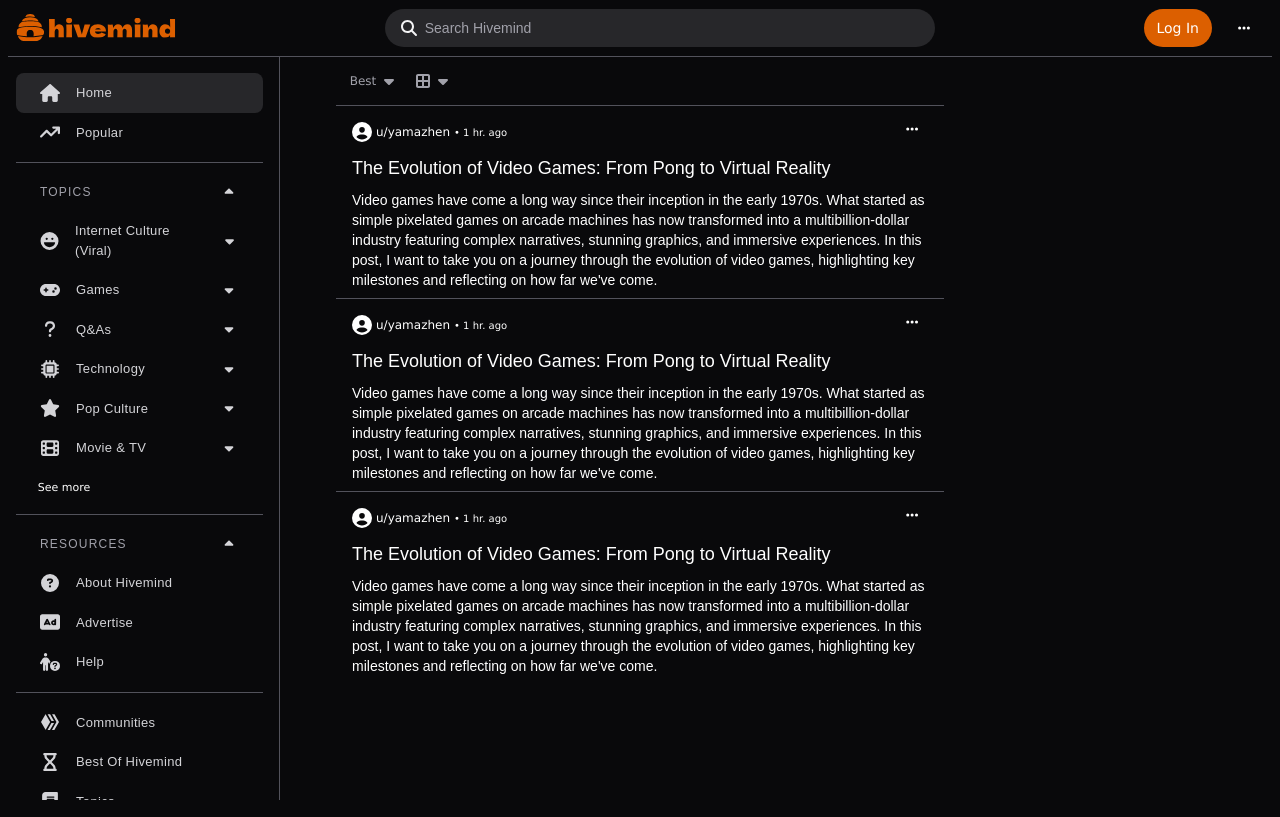
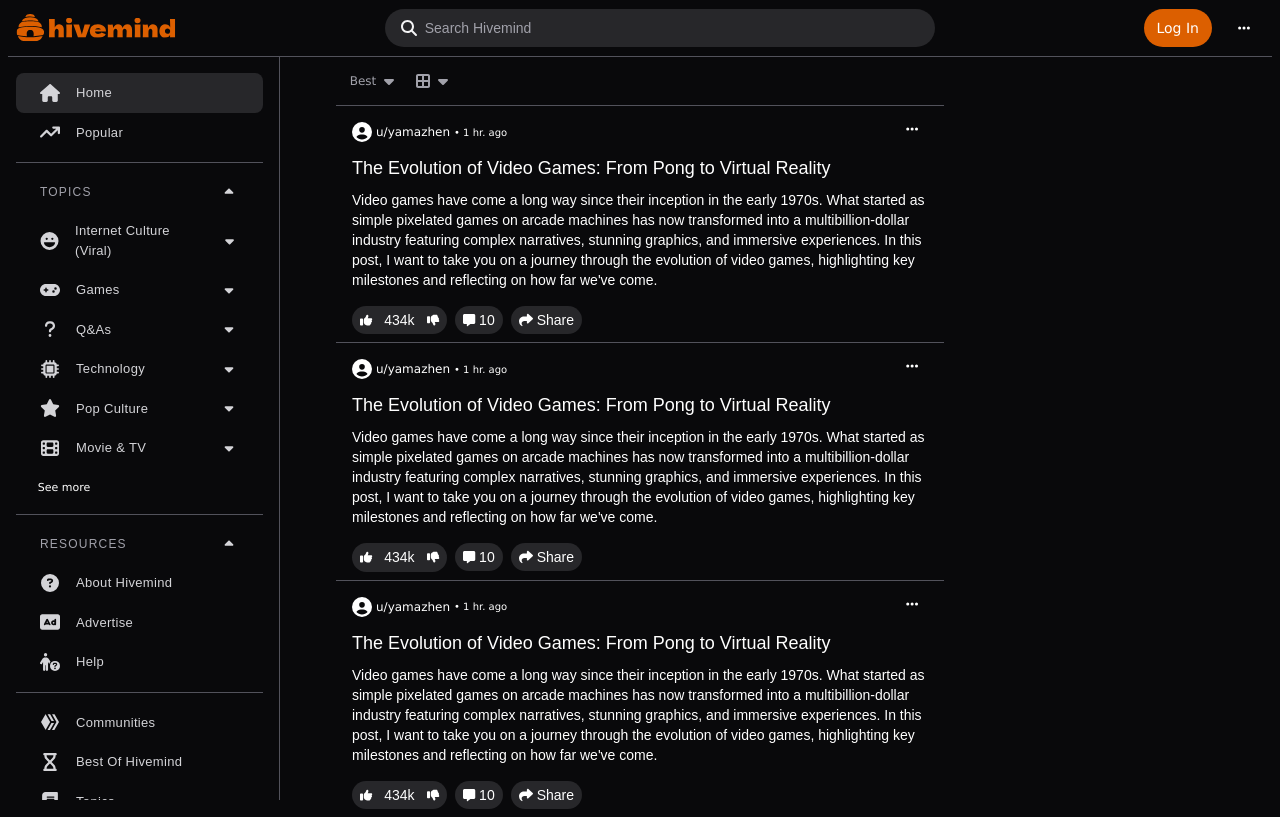
Before and after one commit to yamazhen/hivemind, a React (Vite) app in the folder client/: page / in a window 1280 px wide. Built offline with nearby package versions, Linux system fonts and the light colour scheme.

Commit message:
+Comment interaction

```diff
--- a/client/src/components/Post.tsx
+++ b/client/src/components/Post.tsx
@@ -1,4 +1,4 @@
-import { faEllipsis, faUserCircle } from "@fortawesome/free-solid-svg-icons";
+import { faEllipsis, faMessage, faShare, faThumbsDown, faThumbsUp, faUserCircle } from "@fortawesome/free-solid-svg-icons";
 import { FontAwesomeIcon } from "@fortawesome/react-fontawesome";
 
 const Post = () => {
@@ -12,12 +12,41 @@ const Post = () => {
           <p className="text-[10px] font-extralight">• 1 hr. ago</p>
         </div>
         <div>
-          <FontAwesomeIcon icon={faEllipsis} size="sm" className="py-2 px-2.5 rounded-full hover:bg-zinc-800"/>
+          <FontAwesomeIcon
+            icon={faEllipsis}
+            size="sm"
+            className="py-2 px-2.5 rounded-full hover:bg-zinc-800"
+          />
         </div>
       </div>
-      <div className="font-sans">
-        <h1 className="font-normal text-lg mb-[8px]">The Evolution of Video Games: From Pong to Virtual Reality</h1>
-        <p className="font-light text-sm">Video games have come a long way since their inception in the early 1970s. What started as simple pixelated games on arcade machines has now transformed into a multibillion-dollar industry featuring complex narratives, stunning graphics, and immersive experiences. In this post, I want to take you on a journey through the evolution of video games, highlighting key milestones and reflecting on how far we've come.</p>
+      <div className="font-sans mb-[16px]">
+        <h1 className="font-normal text-lg mb-[8px]">
+          The Evolution of Video Games: From Pong to Virtual Reality
+        </h1>
+        <p className="font-light text-sm max-sm:hidden">
+          Video games have come a long way since their inception in the early
+          1970s. What started as simple pixelated games on arcade machines has
+          now transformed into a multibillion-dollar industry featuring complex
+          narratives, stunning graphics, and immersive experiences. In this
+          post, I want to take you on a journey through the evolution of video
+          games, highlighting key milestones and reflecting on how far we've
+          come.
+        </p>
+      </div>
+      <div className="flex gap-2 font-sans text-sm items-center text-center">
+        <div className="flex items-center bg-zinc-800 rounded-full gap-1">
+          <FontAwesomeIcon icon={faThumbsUp} size="sm" className="hover:bg-zinc-700 rounded-full hover:text-hiveOrange-normal transition-all px-2 py-2"/>
+          <p>434k</p>
+          <FontAwesomeIcon icon={faThumbsDown} size="sm" className="hover:bg-zinc-700 hover:text-invertOrange-normal rounded-full transition-all px-2 py-2"/>
+        </div>
+        <div className="flex items-center bg-zinc-800 rounded-full gap-1 hover:bg-zinc-700 px-2 py-1">
+          <FontAwesomeIcon icon={faMessage} size="sm"/>
+          <p>10</p>
+        </div>
+        <div className="flex items-center bg-zinc-800 rounded-full gap-1 hover:bg-zinc-700 px-2 py-1">
+          <FontAwesomeIcon icon={faShare}/>
+          <p>Share</p>
+        </div>
       </div>
     </section>
   );
--- a/client/tailwind.config.js
+++ b/client/tailwind.config.js
@@ -11,6 +11,10 @@ export default {
           normal: '#DC5F00',
           darker: '#B34D00'
         },
+        invertOrange: {
+          normal: '#23A0FF',
+          darker: '#4cb2ff'
+        },
       },
       fontFamily: {
         arial: ['arial'],
```
